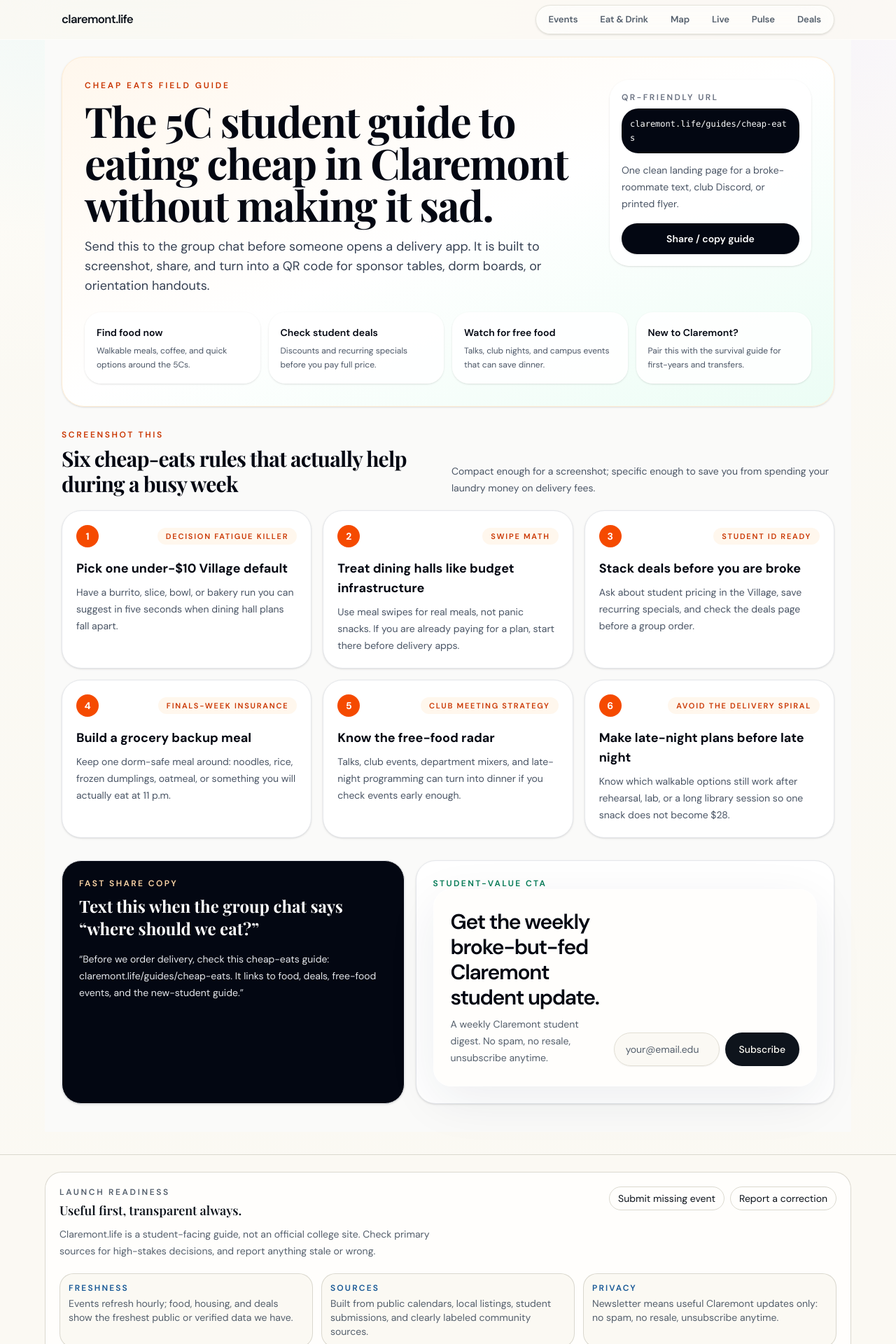
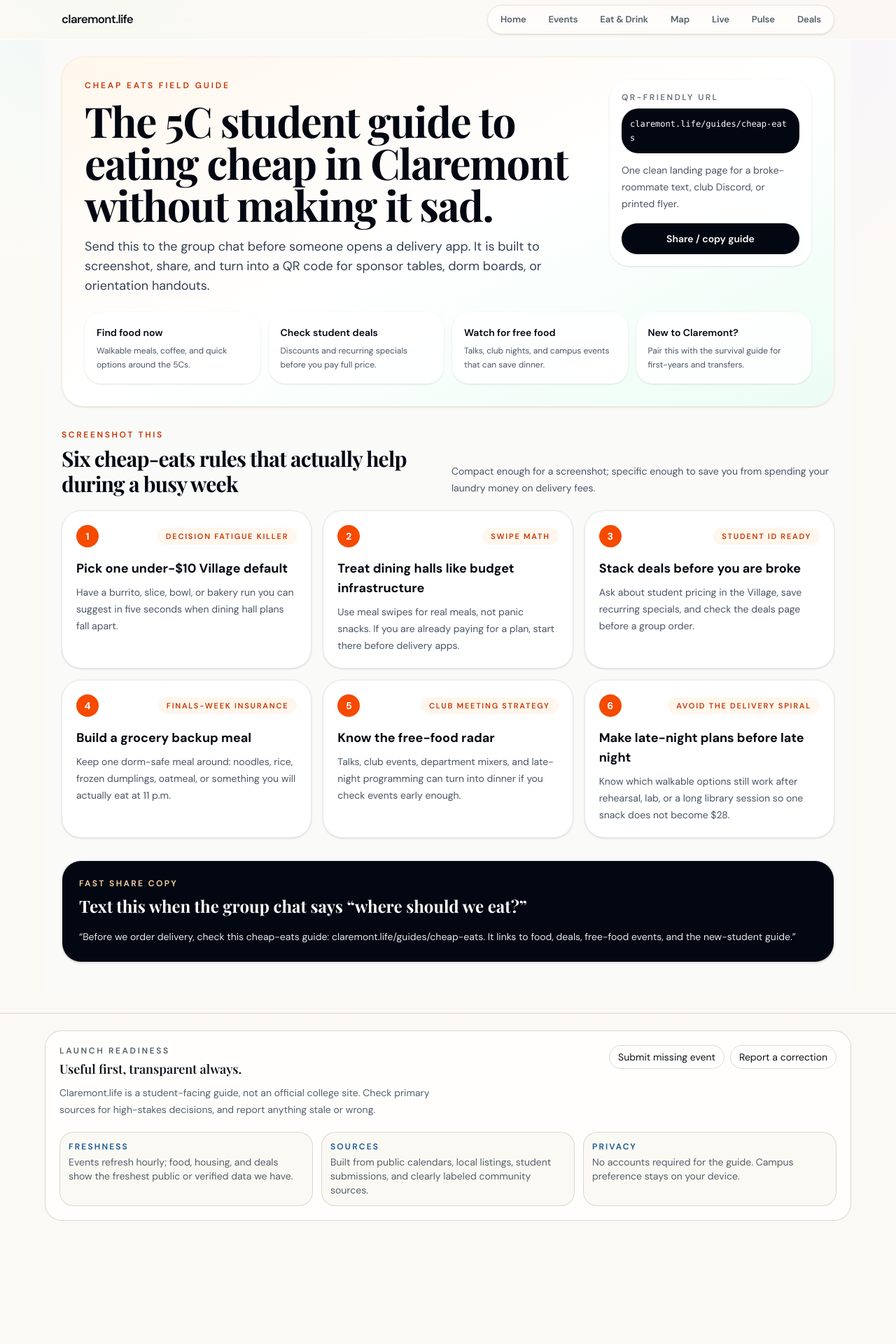
Before and after one commit to vencatron/claremont.life, a Next.js app: page /guides/cheap-eats in a window 1280 px wide. Shown: the top 1920 px of the page at 70% size. After the commit the page ends 1776 px from the top, so only its background shows below. Built offline with nearby package versions, Linux system fonts and the light colour scheme; a web font is replaced by a local one.

Commit message:
[verified] update claremont.life nav and hero

```diff
--- a/src/app/guides/cheap-eats/page.tsx
+++ b/src/app/guides/cheap-eats/page.tsx
@@ -1,6 +1,5 @@
 import type { Metadata } from 'next'
 import Link from 'next/link'
-import { NewsletterSignup } from '@/components/NewsletterSignup'
 import { ShareGuideButton } from '@/components/ShareGuideButton'
 
 const guideUrl = 'https://claremont.life/guides/cheap-eats'
@@ -120,7 +119,7 @@ export default function CheapEatsGuidePage() {
         </div>
       </section>
 
-      <section className="mx-auto mt-8 grid max-w-6xl gap-4 lg:grid-cols-[0.9fr_1.1fr]">
+      <section className="mx-auto mt-8 max-w-6xl">
         <article className="rounded-3xl border border-gray-200 bg-gray-950 p-5 text-white shadow-sm md:p-6">
           <p className="text-xs font-semibold uppercase tracking-[0.2em] text-orange-200">Fast share copy</p>
           <h2 className="mt-2 text-2xl font-bold" style={{ fontFamily: 'var(--font-playfair)' }}>
@@ -130,11 +129,6 @@ export default function CheapEatsGuidePage() {
             “Before we order delivery, check this cheap-eats guide: claremont.life/guides/cheap-eats. It links to food, deals, free-food events, and the new-student guide.”
           </p>
         </article>
-
-        <article className="rounded-3xl border border-gray-200 bg-white p-5 shadow-sm md:p-6">
-          <p className="text-xs font-semibold uppercase tracking-[0.2em] text-emerald-700">Student-value CTA</p>
-          <NewsletterSignup heading="Get the weekly broke-but-fed Claremont student update." />
-        </article>
       </section>
     </div>
   )
--- a/src/app/new/page.tsx
+++ b/src/app/new/page.tsx
@@ -1,5 +1,4 @@
 import type { Metadata } from 'next'
-import { NewsletterSignup } from '@/components/NewsletterSignup'
 import { NewGuide } from './new-guide'
 
 export const metadata: Metadata = {
@@ -11,9 +10,6 @@ export default function NewPage() {
   return (
     <div>
       <NewGuide />
-      <div className="px-4 pb-8 md:px-6">
-        <NewsletterSignup heading="Keep the New Here guide current." />
-      </div>
     </div>
   )
 }
--- a/src/app/page.tsx
+++ b/src/app/page.tsx
@@ -3,7 +3,6 @@ import { ArrowRight, CalendarDays, Home, MapPinned, Tag, UtensilsCrossed } from
 import { getUpcomingEvents } from '@/lib/data'
 import { CampusPreference } from '@/components/CampusPreference'
 import { HomeTodaySection } from '@/components/HomeTodaySection'
-import { NewsletterSignup } from '@/components/NewsletterSignup'
 import { ScrollScrubHero } from '@/components/ScrollScrubHero'
 import { StudentQuickActions } from '@/components/StudentQuickActions'
 import { StudentVoice } from '@/components/StudentVoice'
@@ -130,10 +129,6 @@ export default async function HomePage() {
           <p className="mt-1 text-sm opacity-85">Start here →</p>
         </Link>
       </section>
-
-      <section className="cl-container pb-10 md:pb-14">
-        <NewsletterSignup heading="Weekly. Free. Worth it." />
-      </section>
     </main>
   )
 }
--- a/src/app/thrive/page.tsx
+++ b/src/app/thrive/page.tsx
@@ -1,12 +1,10 @@
 import { PageHeader } from '@/components/PageHeader'
-import { NewsletterSignup } from '@/components/NewsletterSignup'
 
 export default function ThrivePage() {
   return (
     <div>
       <PageHeader title="Living Well" />
       <div className="px-4 md:px-6"><p className="text-gray-600 text-lg">Coming soon. Healthcare, grocery, fitness, and services with verified student rates.</p></div>
-      <div className="px-4 pb-8"><NewsletterSignup /></div>
     </div>
   )
 }
--- a/src/components/BottomNav.tsx
+++ b/src/components/BottomNav.tsx
@@ -2,9 +2,10 @@
 
 import Link from 'next/link'
 import { usePathname } from 'next/navigation'
-import { Calendar, UtensilsCrossed, Tag, Users, Building2, Compass } from 'lucide-react'
+import { Calendar, UtensilsCrossed, Tag, Users, Building2, Compass, House } from 'lucide-react'
 
 const NAV_ITEMS = [
+  { label: 'Home', href: '/', icon: House },
   { label: 'Events', href: '/events', icon: Calendar },
   { label: 'Eat', href: '/eat', icon: UtensilsCrossed },
   { label: 'Map', href: '/explore', icon: Compass },
@@ -21,7 +22,7 @@ export function BottomNav() {
 
   return (
     <nav className="fixed inset-x-0 bottom-0 z-50 border-t border-white/70 bg-background/82 backdrop-blur-2xl md:hidden" style={{ paddingBottom: 'env(safe-area-inset-bottom)' }}>
-      <div className="mx-auto grid h-16 max-w-lg grid-cols-6 px-1.5">
+      <div className="mx-auto grid h-16 max-w-lg grid-cols-7 px-1">
         {NAV_ITEMS.map((item) => {
           const isActive = item.href === '/' ? pathname === '/' : (pathname === item.href || pathname.startsWith(item.href + '/'))
           const Icon = item.icon
@@ -29,7 +30,7 @@ export function BottomNav() {
             <Link
               key={item.href}
               href={item.href}
-              className={`flex min-h-14 flex-col items-center justify-center gap-0.5 rounded-2xl px-1.5 py-1.5 text-[0.68rem] font-semibold transition-all ${
+              className={`flex min-h-14 flex-col items-center justify-center gap-0.5 rounded-2xl px-1 py-1.5 text-[0.65rem] font-semibold transition-all ${
                 isActive ? 'text-foreground' : 'text-muted-foreground'
               }`}
             >
--- a/src/components/DesktopNav.tsx
+++ b/src/components/DesktopNav.tsx
@@ -4,6 +4,7 @@ import Link from 'next/link'
 import { usePathname } from 'next/navigation'
 
 const NAV_ITEMS = [
+  { label: 'Home', href: '/' },
   { label: 'Events', href: '/events' },
   { label: 'Eat & Drink', href: '/eat' },
   { label: 'Map', href: '/explore' },
@@ -29,7 +30,7 @@ export function DesktopNav() {
         </Link>
         <div className="flex items-center gap-1 rounded-full border border-border/70 bg-white/55 p-1 shadow-sm backdrop-blur-xl">
           {NAV_ITEMS.map((item) => {
-            const isActive = pathname === item.href || pathname.startsWith(item.href + '/')
+            const isActive = item.href === '/' ? pathname === '/' : pathname === item.href || pathname.startsWith(item.href + '/')
             return (
               <Link
                 key={item.href}
--- a/src/components/LaunchTrustFooter.tsx
+++ b/src/components/LaunchTrustFooter.tsx
@@ -14,7 +14,7 @@ const TRUST_ITEMS = [
   },
   {
     label: 'Privacy',
-    copy: 'Newsletter means useful Claremont updates only: no spam, no resale, unsubscribe anytime.',
+    copy: 'No accounts required for the guide. Campus preference stays on your device.',
   },
 ]
 
--- a/src/components/NewsletterSignup.tsx
+++ b/src/components/NewsletterSignup.tsx
@@ -9,7 +9,7 @@ interface NewsletterSignupProps {
   heading?: string
 }
 
-export function NewsletterSignup({ heading = 'Weekly. Free. Worth it.' }: NewsletterSignupProps) {
+export function NewsletterSignup({ heading = 'Get useful Claremont updates.' }: NewsletterSignupProps) {
   const [email, setEmail] = useState('')
   const [status, setStatus] = useState<'idle' | 'loading' | 'success' | 'error'>('idle')
   const [message, setMessage] = useState('')
@@ -37,7 +37,7 @@ export function NewsletterSignup({ heading = 'Weekly. Free. Worth it.' }: Newsle
         <div>
           <h2 className="text-2xl font-semibold tracking-[-0.045em] md:text-3xl">{heading}</h2>
           <p className="mt-2 text-sm leading-6 text-muted-foreground">
-            A weekly Claremont student digest. No spam, no resale, unsubscribe anytime.
+            Useful Claremont updates only. No spam, no resale, unsubscribe anytime.
           </p>
         </div>
         <form onSubmit={handleSubmit} className="flex flex-col gap-2 sm:flex-row">
--- a/src/components/ScrollScrubHero.tsx
+++ b/src/components/ScrollScrubHero.tsx
@@ -12,7 +12,7 @@ const PILLARS = [
 
 export function ScrollScrubHero() {
   return (
-    <section className="relative px-4 pb-12 pt-6 md:px-6 md:pb-24 md:pt-14" aria-label="The Claremont Colleges">
+    <section className="relative px-4 pb-12 pt-6 md:px-6 md:pb-24 md:pt-14" aria-label="Claremont Life">
       <div className="mx-auto max-w-6xl">
         <div className="relative min-h-[22rem] overflow-hidden rounded-[2rem] border border-white/70 bg-[oklch(0.99_0.006_92_/_0.72)] shadow-[0_30px_100px_rgba(20,30,50,0.10)] backdrop-blur-2xl md:min-h-[32rem] md:rounded-[2.5rem]">
           <div className="absolute inset-0 opacity-80" aria-hidden="true">
@@ -28,7 +28,7 @@ export function ScrollScrubHero() {
             <div className="flex flex-wrap items-center justify-between gap-4">
               <div className="inline-flex items-center gap-2 rounded-full border border-border/80 bg-background/72 px-3 py-2 text-xs font-bold uppercase tracking-[0.2em] text-muted-foreground shadow-sm backdrop-blur-xl">
                 <MapPin className="h-3.5 w-3.5" aria-hidden="true" />
-                The Claremont Colleges
+                Claremont Life
               </div>
               <div className="hidden items-center gap-1 text-xs font-semibold text-muted-foreground md:flex">
                 {COLLEGES.map((college, index) => (
@@ -47,9 +47,9 @@ export function ScrollScrubHero() {
                   <span className="h-3 w-3 rounded-full border border-current/45" />
                   <span className="h-px w-24 bg-current/25" />
                 </div>
-                <p className="cl-eyebrow">The Claremont Colleges</p>
+                <p className="cl-eyebrow">Claremont Life</p>
                 <h2 className="mt-3 max-w-3xl text-4xl font-semibold leading-[0.9] tracking-[-0.075em] text-foreground min-[380px]:text-5xl md:mt-4 md:text-7xl lg:text-8xl">
-                  THE CLAREMONT COLLEGES
+                  CLAREMONT LIFE
                 </h2>
               </div>
 
```
